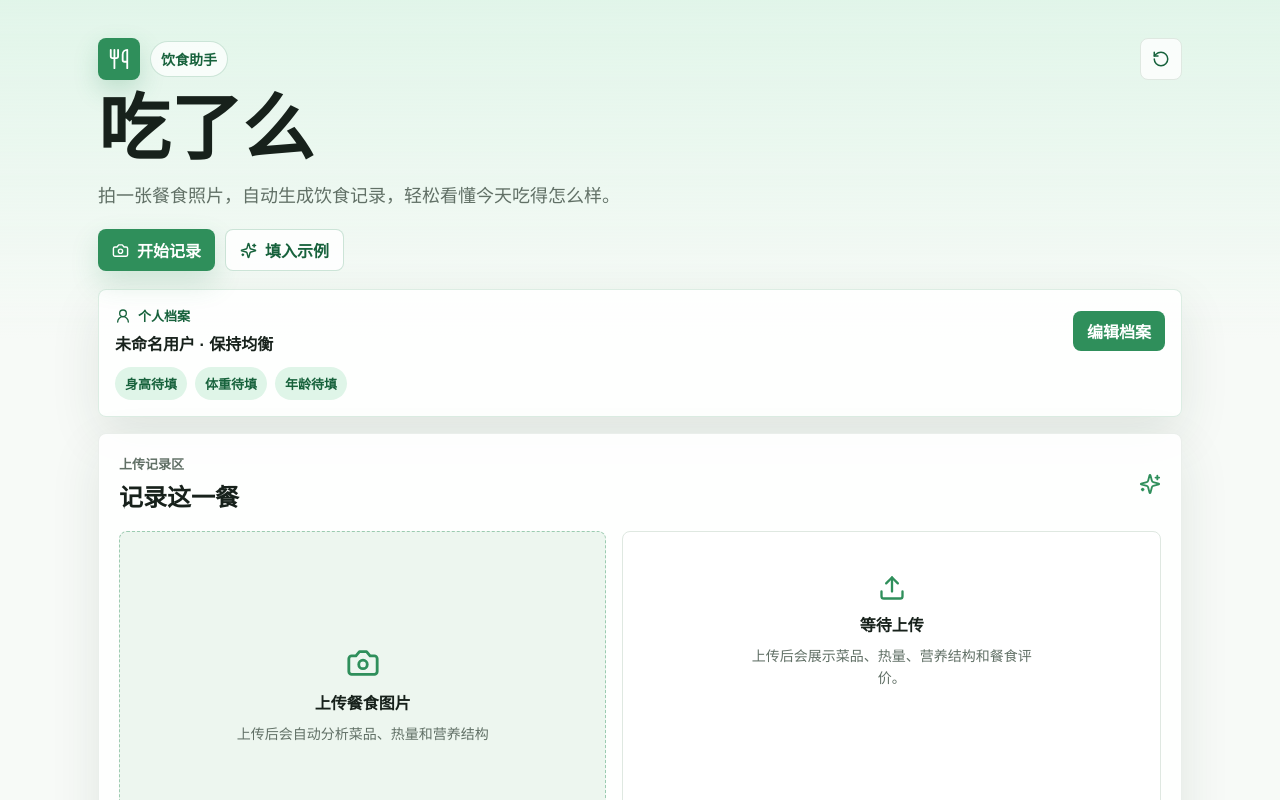
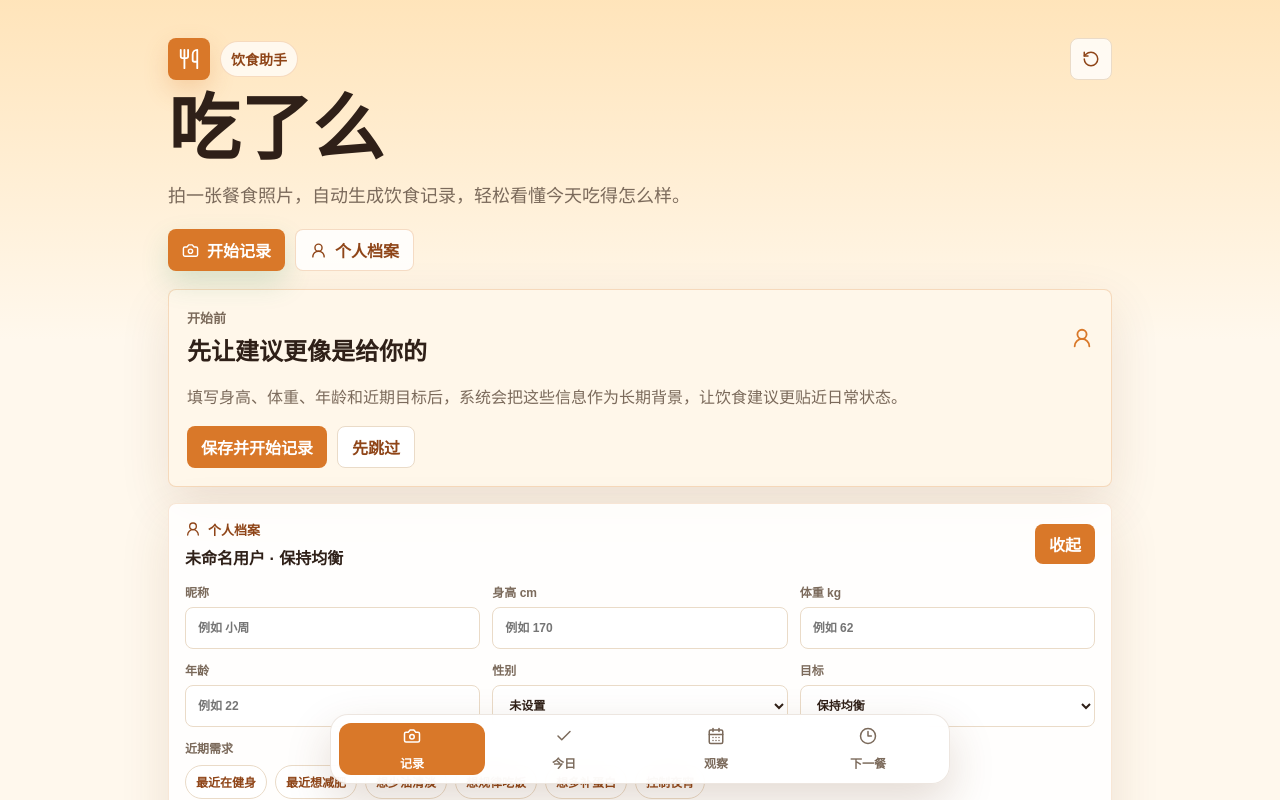
Before and after one commit to dandan4214/chileme-mvp, a Next.js app: page / in a window 1280 px wide. Shown: the top 800 px of the page. Built offline with nearby package versions, Linux system fonts and the light colour scheme.

Commit message:
Refine app tabs and onboarding

```diff
--- a/app/globals.css
+++ b/app/globals.css
@@ -1,18 +1,18 @@
 :root {
-  --bg: #f7faf7;
+  --bg: #fff8ed;
   --surface: #ffffff;
-  --surface-soft: #edf6ef;
-  --surface-warm: #fff7e8;
-  --ink: #17211b;
-  --muted: #617066;
-  --line: #dfe8e1;
-  --green: #2f8f5b;
-  --green-dark: #17623c;
-  --mint: #dff5e8;
-  --amber: #f2b84b;
-  --coral: #e16f5c;
-  --blue: #4c7fbd;
-  --shadow: 0 18px 50px rgba(30, 63, 42, 0.1);
+  --surface-soft: #fff1d6;
+  --surface-warm: #fff3df;
+  --ink: #2f2018;
+  --muted: #7b6a5b;
+  --line: #eadbc8;
+  --green: #d97829;
+  --green-dark: #8f4518;
+  --mint: #ffe2b8;
+  --amber: #f4b43f;
+  --coral: #d75f3f;
+  --blue: #7d8f48;
+  --shadow: 0 18px 50px rgba(105, 61, 27, 0.12);
 }
 
 * {
@@ -27,7 +27,7 @@ body {
   margin: 0;
   color: var(--ink);
   background:
-    linear-gradient(180deg, rgba(223, 245, 232, 0.9), rgba(247, 250, 247, 0) 340px),
+    linear-gradient(180deg, rgba(255, 225, 178, 0.86), rgba(255, 248, 237, 0) 340px),
     var(--bg);
   font-family: Arial, "PingFang SC", "Microsoft YaHei", sans-serif;
 }
--- a/app/page.module.css
+++ b/app/page.module.css
@@ -1,7 +1,7 @@
 .shell {
-  width: min(1120px, 100%);
+  width: min(980px, 100%);
   margin: 0 auto;
-  padding: 22px 18px 48px;
+  padding: 22px 18px 98px;
 }
 
 .hero {
@@ -27,7 +27,7 @@
   border-radius: 8px;
   color: #fff;
   background: var(--green);
-  box-shadow: 0 10px 25px rgba(47, 143, 91, 0.22);
+  box-shadow: 0 10px 25px rgba(217, 120, 41, 0.24);
 }
 
 .agentName {
@@ -35,7 +35,7 @@
   font-size: 14px;
   font-weight: 700;
   padding: 7px 10px;
-  border: 1px solid rgba(47, 143, 91, 0.22);
+  border: 1px solid rgba(217, 120, 41, 0.24);
   border-radius: 999px;
   background: rgba(255, 255, 255, 0.72);
 }
@@ -82,7 +82,7 @@
 
 .heroActions button:last-child {
   color: var(--green-dark);
-  border: 1px solid rgba(47, 143, 91, 0.24);
+  border: 1px solid rgba(217, 120, 41, 0.26);
   background: rgba(255, 255, 255, 0.84);
 }
 
@@ -102,10 +102,53 @@
 .profilePanel {
   margin: 0 0 16px;
   padding: 16px;
-  border: 1px solid rgba(47, 143, 91, 0.16);
+  border: 1px solid rgba(217, 120, 41, 0.18);
   border-radius: 8px;
   background: rgba(255, 255, 255, 0.86);
   box-shadow: var(--shadow);
+}
+
+.onboardingOverlay {
+  margin: 0 0 16px;
+}
+
+.onboardingCard {
+  padding: 18px;
+  border: 1px solid rgba(217, 120, 41, 0.24);
+  border-radius: 8px;
+  background: #fff7ea;
+  box-shadow: var(--shadow);
+}
+
+.onboardingCard p {
+  margin: 0 0 14px;
+  color: var(--muted);
+  line-height: 1.65;
+}
+
+.onboardingActions {
+  display: flex;
+  flex-wrap: wrap;
+  gap: 10px;
+}
+
+.onboardingActions button {
+  min-height: 42px;
+  padding: 0 14px;
+  border-radius: 8px;
+  font-weight: 800;
+  cursor: pointer;
+}
+
+.onboardingActions button:first-child {
+  color: #fff;
+  background: var(--green);
+}
+
+.onboardingActions button:last-child {
+  color: var(--green-dark);
+  border: 1px solid var(--line);
+  background: #fff;
 }
 
 .profileHeader {
@@ -227,9 +270,9 @@
   margin: 0;
   padding: 10px 12px;
   color: var(--muted);
-  border: 1px solid rgba(47, 143, 91, 0.16);
+  border: 1px solid rgba(217, 120, 41, 0.18);
   border-radius: 8px;
-  background: #fbfdfb;
+  background: #fffaf2;
   font-size: 13px;
   font-weight: 700;
   line-height: 1.55;
@@ -252,10 +295,51 @@
 }
 
 .panel {
-  border: 1px solid rgba(32, 78, 48, 0.09);
+  border: 1px solid rgba(130, 77, 35, 0.12);
   border-radius: 8px;
   background: rgba(255, 255, 255, 0.88);
   box-shadow: var(--shadow);
+}
+
+.tabContent {
+  min-height: 560px;
+  padding-bottom: 44px;
+}
+
+.bottomNav {
+  position: fixed;
+  z-index: 9;
+  left: 50%;
+  bottom: 16px;
+  display: grid;
+  grid-template-columns: repeat(4, 1fr);
+  gap: 6px;
+  width: min(620px, calc(100% - 24px));
+  padding: 8px;
+  border: 1px solid rgba(130, 77, 35, 0.14);
+  border-radius: 18px;
+  background: rgba(255, 255, 255, 0.92);
+  box-shadow: 0 18px 45px rgba(105, 61, 27, 0.18);
+  transform: translateX(-50%);
+  backdrop-filter: blur(16px);
+}
+
+.bottomNav button {
+  display: grid;
+  place-items: center;
+  gap: 4px;
+  min-height: 52px;
+  color: var(--muted);
+  border-radius: 12px;
+  background: transparent;
+  font-size: 12px;
+  font-weight: 800;
+  cursor: pointer;
+}
+
+.bottomNav .activeTab {
+  color: #fff;
+  background: var(--green);
 }
 
 .cardLabel,
@@ -930,7 +1014,7 @@
 
 .insightGrid {
   display: grid;
-  grid-template-columns: minmax(0, 1.25fr) minmax(320px, 0.75fr);
+  grid-template-columns: 1fr;
   gap: 16px;
 }
 
@@ -1163,7 +1247,7 @@
   padding: 14px;
   border: 1px solid var(--line);
   border-radius: 8px;
-  background: #fbfdfb;
+  background: #fffaf2;
 }
 
 .nextMealMood > span {
@@ -1217,8 +1301,8 @@
   padding: 10px 14px;
   color: #fff;
   border-radius: 999px;
-  background: rgba(23, 98, 60, 0.95);
-  box-shadow: 0 12px 32px rgba(23, 98, 60, 0.22);
+  background: rgba(143, 69, 24, 0.95);
+  box-shadow: 0 12px 32px rgba(105, 61, 27, 0.22);
   font-size: 14px;
   font-weight: 800;
 }
@@ -1256,7 +1340,7 @@
 
 @media (max-width: 520px) {
   .shell {
-    padding: 18px 12px 32px;
+    padding: 18px 12px 98px;
   }
 
   .hero p {
--- a/app/page.tsx
+++ b/app/page.tsx
@@ -3,6 +3,7 @@
 import {
   Activity,
   Camera,
+  CalendarDays,
   Check,
   ChevronRight,
   Clock3,
@@ -21,6 +22,7 @@ import {
   Utensils,
   X
 } from "lucide-react";
+import type { LucideIcon } from "lucide-react";
 import { ChangeEvent, useEffect, useMemo, useRef, useState } from "react";
 import styles from "./page.module.css";
 
@@ -59,6 +61,7 @@ type UserProfile = {
 
 type ObservationRange = "week" | "month";
 type RecognitionStage = "idle" | "uploading" | "recognizing" | "returning";
+type AppTab = "record" | "today" | "observe" | "next";
 
 type SpeechRecognitionConstructor = new () => {
   lang: string;
@@ -375,6 +378,7 @@ async function compressMealImage(file: File) {
 }
 
 export default function Home() {
+  const [activeTab, setActiveTab] = useState<AppTab>("record");
   const [preview, setPreview] = useState<string | null>(null);
   const [isRecognizing, setIsRecognizing] = useState(false);
   const [recognitionStage, setRecognitionStage] = useState<RecognitionStage>("idle");
@@ -388,6 +392,7 @@ export default function Home() {
   const [records, setRecords] = useState<MealRecord[]>([]);
   const [profile, setProfile] = useState<UserProfile>(emptyProfile);
   const [showProfilePanel, setShowProfilePanel] = useState(false);
+  const [showOnboarding, setShowOnboarding] = useState(false);
   const [observationRange, setObservationRange] = useState<ObservationRange>("week");
   const [calendarCursor, setCalendarCursor] = useState(() => new Date());
   const [selectedDateKey, setSelectedDateKey] = useState(() => getDateKey(new Date()));
@@ -406,6 +411,11 @@ export default function Home() {
     const savedProfile = window.localStorage.getItem("chileme-profile");
     if (savedProfile) {
       setProfile({ ...emptyProfile, ...(JSON.parse(savedProfile) as UserProfile) });
+    }
+    const seenOnboarding = window.localStorage.getItem("chileme-onboarding-seen");
+    if (!seenOnboarding) {
+      setShowOnboarding(true);
+      setShowProfilePanel(true);
     }
   }, []);
 
@@ -454,9 +464,29 @@ export default function Home() {
   ];
   const activeRecognitionStepIndex = Math.max(0, recognitionSteps.findIndex((step) => step.key === recognitionStage));
   const activeRecognitionStep = recognitionSteps.find((step) => step.key === recognitionStage) || recognitionSteps[0];
+  const appTabs: Array<{ key: AppTab; label: string; icon: LucideIcon }> = [
+    { key: "record", label: "记录", icon: Camera },
+    { key: "today", label: "今日", icon: Check },
+    { key: "observe", label: "观察", icon: CalendarDays },
+    { key: "next", label: "下一餐", icon: Clock3 }
+  ];
 
   function scrollToUpload() {
+    setActiveTab("record");
     uploadSectionRef.current?.scrollIntoView({ behavior: "smooth", block: "start" });
+  }
+
+  function finishOnboarding() {
+    window.localStorage.setItem("chileme-onboarding-seen", "true");
+    setShowOnboarding(false);
+    setShowProfilePanel(false);
+    setActiveTab("record");
+  }
+
+  function skipOnboarding() {
+    window.localStorage.setItem("chileme-onboarding-seen", "true");
+    setShowOnboarding(false);
+    setShowProfilePanel(false);
   }
 
   function fillSampleText() {
@@ -672,9 +702,9 @@ export default function Home() {
               <Camera size={17} />
               开始记录
             </button>
-            <button type="button" onClick={fillSampleText}>
-              <Sparkles size={17} />
-              填入示例
+            <button type="button" onClick={() => setShowProfilePanel((current) => !current)}>
+              <UserRound size={17} />
+              个人档案
             </button>
           </div>
         </div>
@@ -683,6 +713,32 @@ export default function Home() {
         </button>
       </section>
 
+      {showOnboarding ? (
+        <section className={styles.onboardingOverlay} aria-label="个人信息引导">
+          <div className={styles.onboardingCard}>
+            <div className={styles.sectionTitle}>
+              <div>
+                <span>开始前</span>
+                <h2>先让建议更像是给你的</h2>
+              </div>
+              <UserRound size={22} />
+            </div>
+            <p>
+              填写身高、体重、年龄和近期目标后，系统会把这些信息作为长期背景，让饮食建议更贴近日常状态。
+            </p>
+            <div className={styles.onboardingActions}>
+              <button type="button" onClick={finishOnboarding}>
+                保存并开始记录
+              </button>
+              <button type="button" onClick={skipOnboarding}>
+                先跳过
+              </button>
+            </div>
+          </div>
+        </section>
+      ) : null}
+
+      {showProfilePanel || showOnboarding ? (
       <section className={styles.profilePanel}>
         <div className={styles.profileHeader}>
           <div>
@@ -774,7 +830,10 @@ export default function Home() {
           </div>
         )}
       </section>
+      ) : null}
 
+      <div className={styles.tabContent}>
+      {activeTab === "record" ? (
       <section className={styles.panel} ref={uploadSectionRef}>
         <div className={styles.sectionTitle}>
           <div>
@@ -910,7 +969,10 @@ export default function Home() {
           </div>
         </div>
       </section>
+      ) : null}
 
+      {activeTab === "today" ? (
+      <>
       <section className={styles.panel}>
         <div className={styles.sectionTitle}>
           <div>
@@ -933,8 +995,51 @@ export default function Home() {
           ))}
         </div>
       </section>
+      <section className={styles.panel}>
+        <div className={styles.sectionTitle}>
+          <div>
+            <span>饮食分析区</span>
+            <h2>今日营养结构</h2>
+          </div>
+          <Activity size={22} />
+        </div>
 
+        <div className={styles.analysisStats}>
+          <ObservationMetric label="今日总热量" value={`${totals.calories} kcal`} />
+          <ObservationMetric label="结构评分" value={todayRecords.length ? `${score} 分` : "--"} />
+          <ObservationMetric label="蔬菜占比" value={`${totals.vegetableRatio}%`} />
+        </div>
+
+        <div className={styles.analysisGrid}>
+          <div className={styles.macroBlock}>
+            <div className={styles.macroBar} aria-label="三大营养素比例">
+              <span style={{ width: `${(totals.protein / macrosTotal) * 100}%`, background: "var(--green)" }} />
+              <span style={{ width: `${(totals.carbs / macrosTotal) * 100}%`, background: "var(--blue)" }} />
+              <span style={{ width: `${(totals.fat / macrosTotal) * 100}%`, background: "var(--coral)" }} />
+            </div>
+            <div className={styles.macroLegend}>
+              <span>蛋白质 {totals.protein}g</span>
+              <span>碳水 {totals.carbs}g</span>
+              <span>脂肪 {totals.fat}g</span>
+            </div>
+          </div>
+
+          <div className={styles.adviceCard}>
+            <span>今日轻度建议</span>
+            <p>{advice}</p>
+          </div>
+        </div>
+        <div className={styles.privacyNote}>
+          <ShieldCheck size={17} />
+          当前饮食记录和个人档案只保存在当前浏览器；换设备或清理缓存后可能看不到这些记录。
+        </div>
+      </section>
+      </>
+      ) : null}
+
+      {activeTab === "observe" || activeTab === "next" ? (
       <section className={styles.insightGrid}>
+        {activeTab === "observe" ? (
         <div className={styles.panel}>
           <div className={styles.sectionTitle}>
             <div>
@@ -1026,7 +1131,9 @@ export default function Home() {
             </div>
           </div>
         </div>
+        ) : null}
 
+        {activeTab === "next" ? (
         <div className={styles.panel}>
           <div className={styles.sectionTitle}>
             <div>
@@ -1068,47 +1175,27 @@ export default function Home() {
             <ObservationMetric label="主要场景" value={topScene} />
           </div>
         </div>
+        ) : null}
       </section>
+      ) : null}
+      </div>
 
-      <section className={styles.panel}>
-        <div className={styles.sectionTitle}>
-          <div>
-            <span>饮食分析区</span>
-            <h2>今日营养结构</h2>
-          </div>
-          <Activity size={22} />
-        </div>
-
-        <div className={styles.analysisStats}>
-          <ObservationMetric label="今日总热量" value={`${totals.calories} kcal`} />
-          <ObservationMetric label="结构评分" value={todayRecords.length ? `${score} 分` : "--"} />
-          <ObservationMetric label="蔬菜占比" value={`${totals.vegetableRatio}%`} />
-        </div>
-
-        <div className={styles.analysisGrid}>
-          <div className={styles.macroBlock}>
-            <div className={styles.macroBar} aria-label="三大营养素比例">
-              <span style={{ width: `${(totals.protein / macrosTotal) * 100}%`, background: "var(--green)" }} />
-              <span style={{ width: `${(totals.carbs / macrosTotal) * 100}%`, background: "var(--blue)" }} />
-              <span style={{ width: `${(totals.fat / macrosTotal) * 100}%`, background: "var(--coral)" }} />
-            </div>
-            <div className={styles.macroLegend}>
-              <span>蛋白质 {totals.protein}g</span>
-              <span>碳水 {totals.carbs}g</span>
-              <span>脂肪 {totals.fat}g</span>
-            </div>
-          </div>
-
-          <div className={styles.adviceCard}>
-            <span>今日轻度建议</span>
-            <p>{advice}</p>
-          </div>
-        </div>
-        <div className={styles.privacyNote}>
-          <ShieldCheck size={17} />
-          当前饮食记录和个人档案只保存在当前浏览器；换设备或清理缓存后可能看不到这些记录。
-        </div>
-      </section>
+      <nav className={styles.bottomNav} aria-label="应用板块">
+        {appTabs.map((tab) => {
+          const Icon = tab.icon;
+          return (
+            <button
+              key={tab.key}
+              type="button"
+              className={activeTab === tab.key ? styles.activeTab : ""}
+              onClick={() => setActiveTab(tab.key)}
+            >
+              <Icon size={18} />
+              <span>{tab.label}</span>
+            </button>
+          );
+        })}
+      </nav>
     </main>
   );
 }
```
Also changed, not shown: scripts/verify.mjs (+28 -18 lines).
